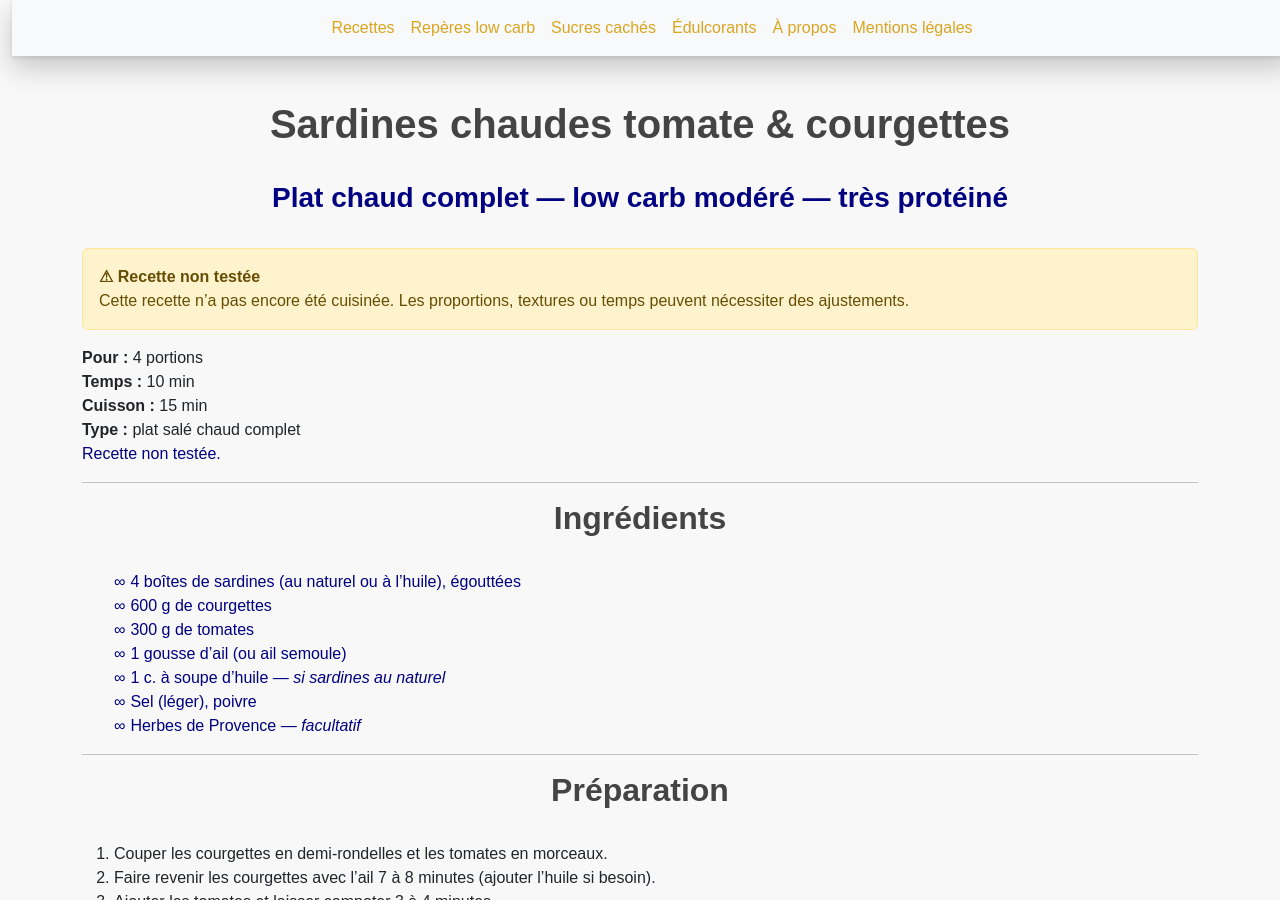
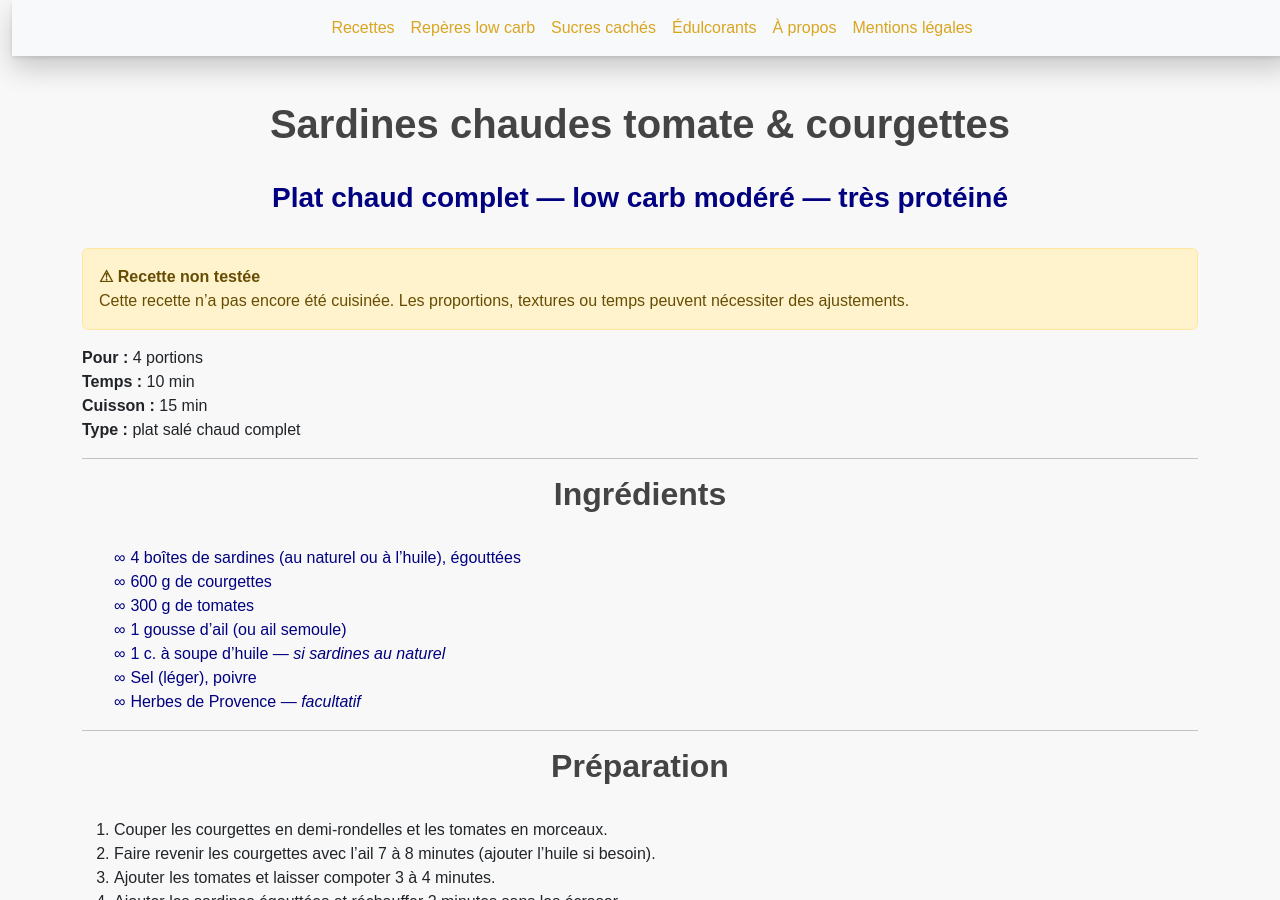
Before and after one commit to laurie-boissay/laurie-boissay.github.io, a Jekyll site: the page built from recettes/sardines-chaudes-tomates-courgettes.html, in a window 1280 px wide and 900 px high. Built offline with Jekyll 4.4.1, drawn with Linux system fonts in a browser that asks for light colours.

Commit message:
Update sardines-chaudes-tomates-courgettes.html

```diff
--- a/recettes/sardines-chaudes-tomates-courgettes.html
+++ b/recettes/sardines-chaudes-tomates-courgettes.html
@@ -42,7 +42,6 @@ extra_head: |
   }
   </script>
 ---
-
 <div class="recipe-lead">
   <div class="recipe-lead__grid">
     <div><strong>Pour :</strong> 4 portions</div>
@@ -50,9 +49,6 @@ extra_head: |
     <div><strong>Cuisson :</strong> 15 min</div>
     <div><strong>Type :</strong> plat salé chaud complet</div>
   </div>
-  <p class="recipe-lead__note">
-    <strong>Recette non testée.</strong>
-  </p>
 </div>
 
 <hr>
```
Also changed, not shown: other parts of recettes/sardines-chaudes-tomates-courgettes.html (+1 -1 lines).
